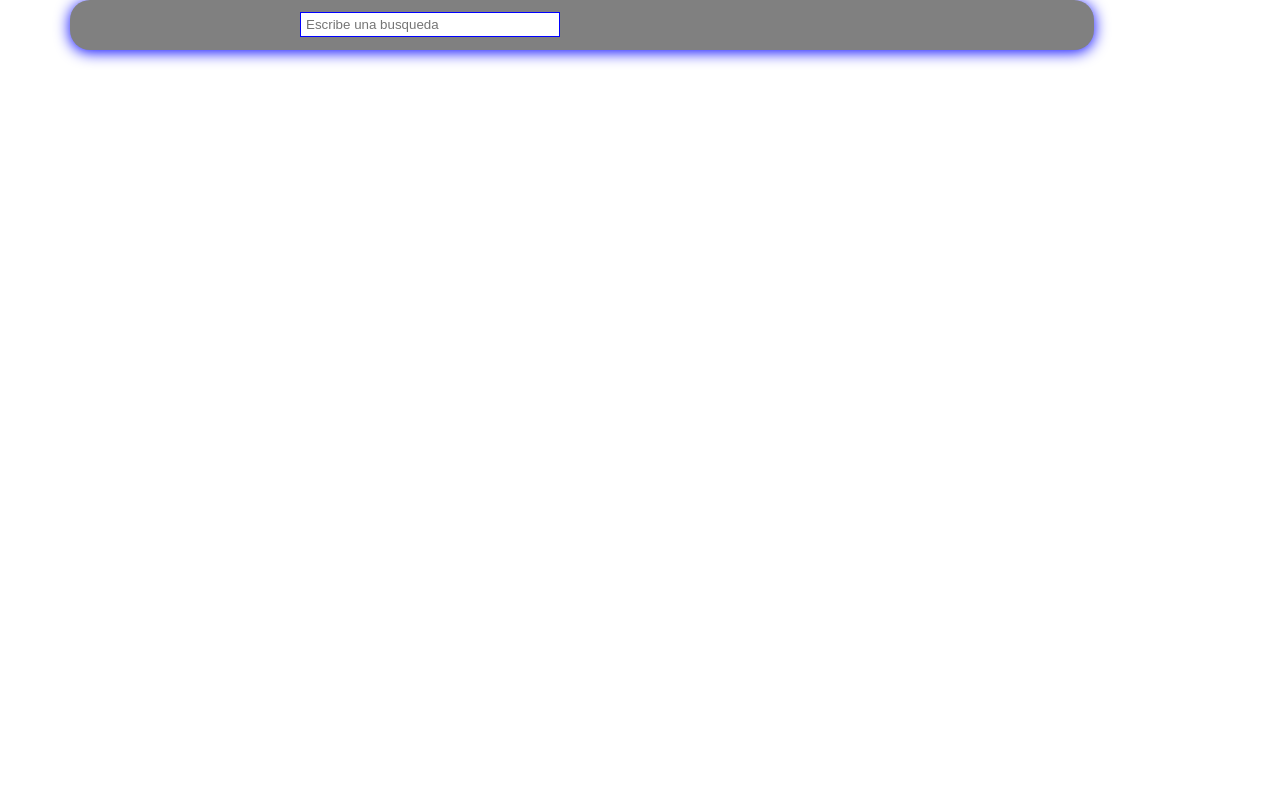
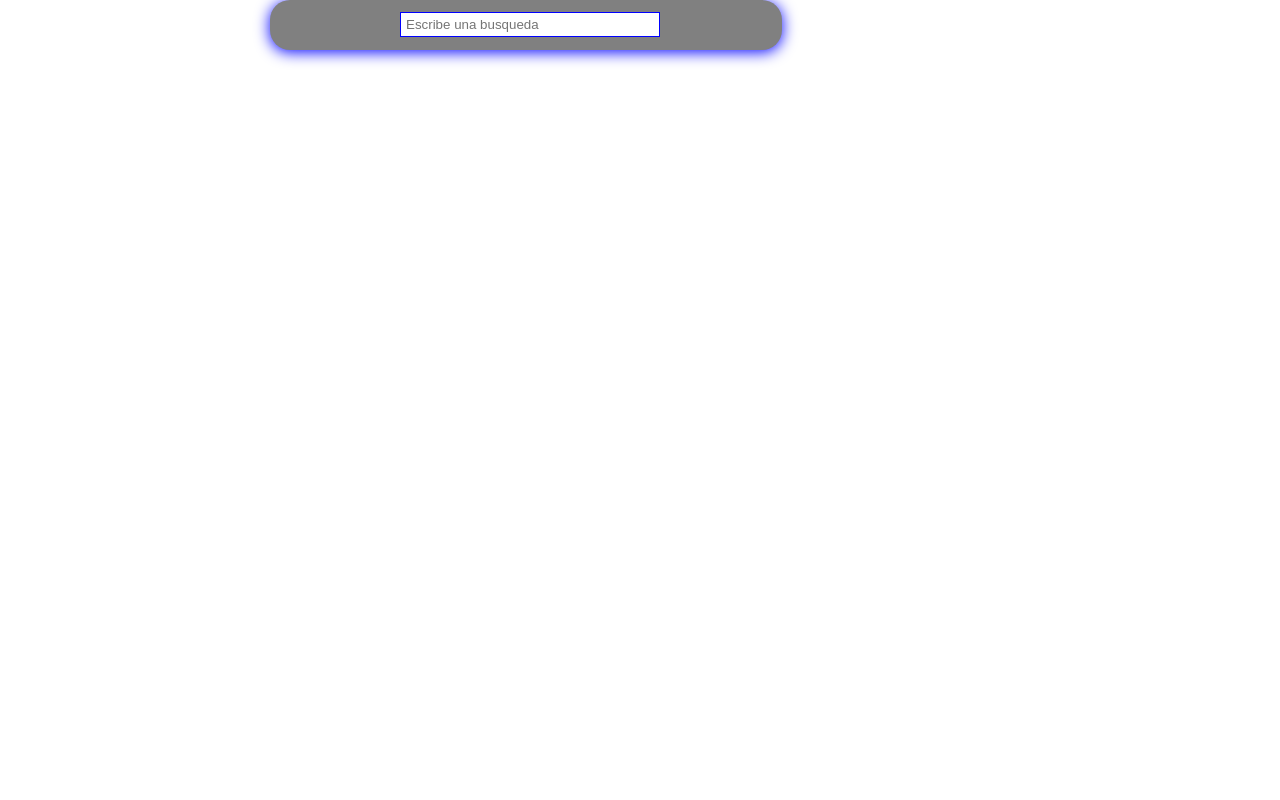
Before and after one commit to ejricardo/mysite, a Django app: page / in a window 1280 px wide. Run offline with Django 3.2, Linux system fonts and the light colour scheme; some libraries are stand-ins or nearby versions.

Commit message:
New panel

```diff
--- a/mapas/templates/mimapa.html
+++ b/mapas/templates/mimapa.html
@@ -11,7 +11,7 @@
     border-width: 1px;
     border-color: blue;
     position: absolute;
-    left: 230px;
+    left: 130px;
     top: 12px;
 }
 input, select {
@@ -23,11 +23,11 @@ input, select {
     font-family: 'VAG Rounded W02 Thin',arial,sans-serif;
 }
 #header {
-    width: 80%;
+    width: 40%;
     height: 50px;
     position: absolute;
     left: 50%;
-    margin-left: -570px;
+    margin-left: -370px;
     background-color: gray;
     box-shadow: 0px 2px 15px blue;
     z-index: 10;
@@ -60,13 +60,24 @@ if (navigator.geolocation) {
 </script>
 </head>
 <body style="margin:0px; padding:0px;">
+    <header>
+
+    </header>
+    <section>
 	<div id="header">
 		<input id="cajaBuscar" type="text" onkeyup="busquedaFoursquare()" placeholder="Escribe una busqueda"></input>
 
 	</div>
 	<div id="map_canvas" style="width: 100%; height: 100%;"></div>
 	<!-- <p id="status">Buscando su localización...</p>   -->
+    <div class="leftPanel">
+        <div class="iconItem"></div>
+        <div class="iconItem"></div>
+        <div class="iconItem"></div>
+    </div>
+    </section>
+	<footer>
 
-
+    </footer>
 </body>
 </html>
```
